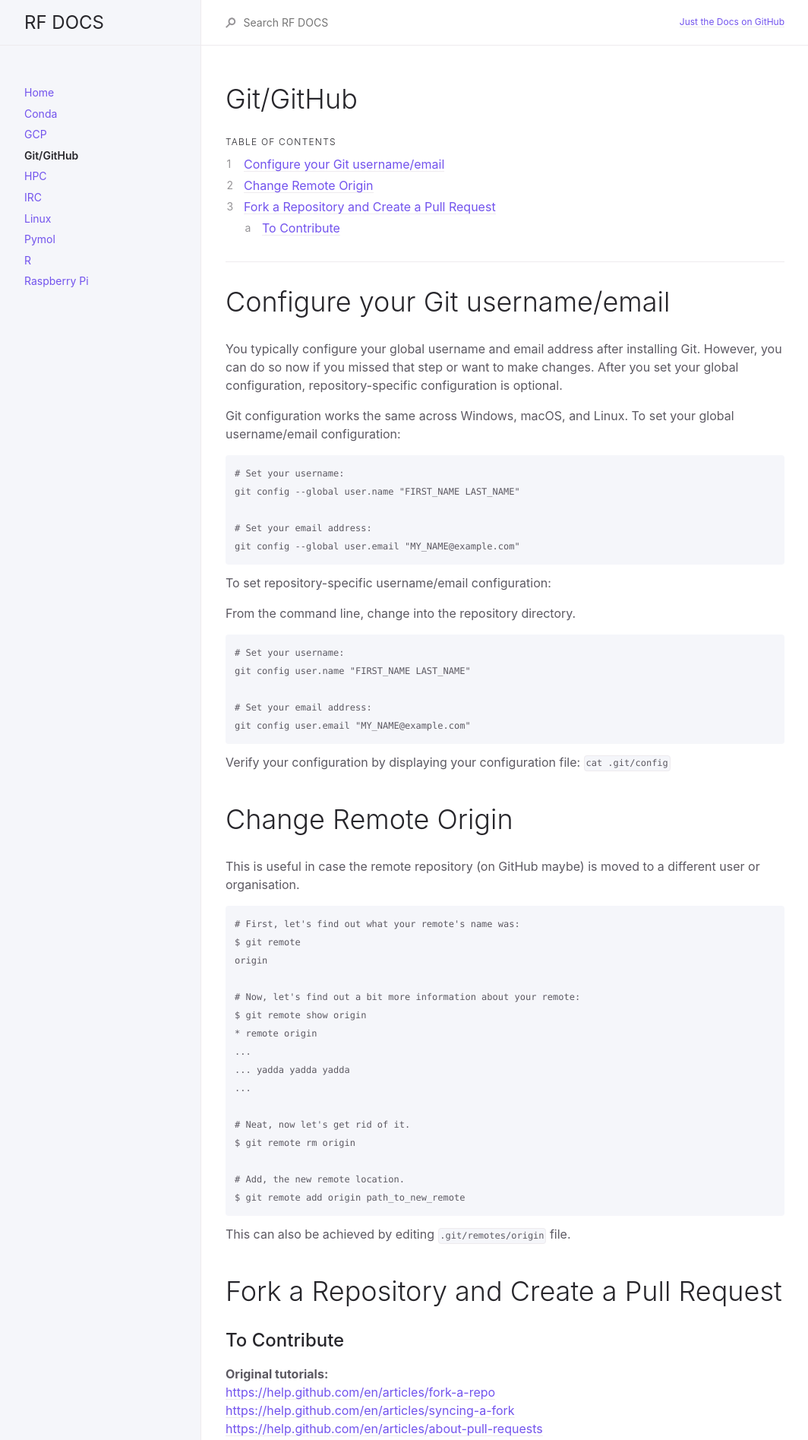
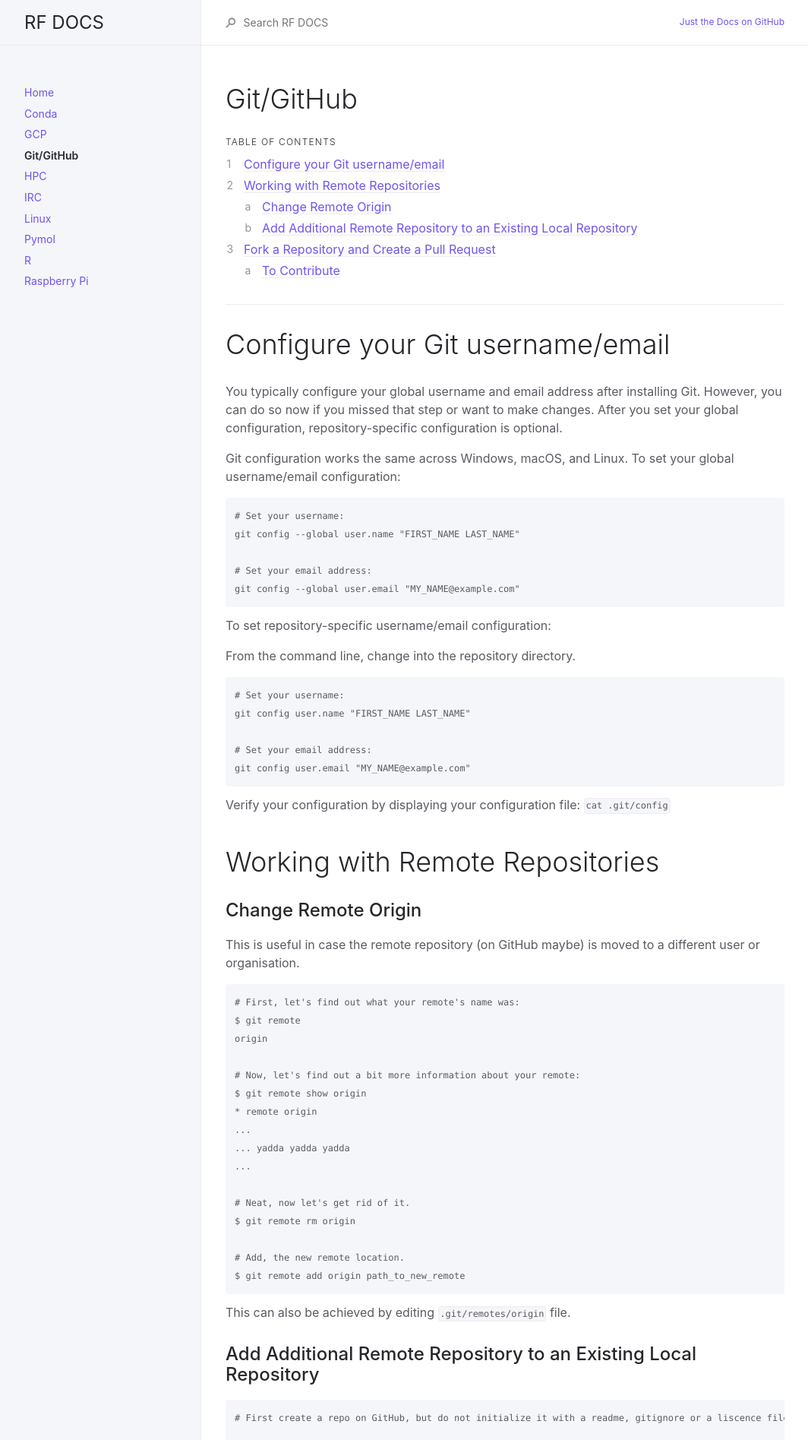
Before and after one commit to rohitfarmer/docs, a Jekyll site: the page built from docs/git.md, in a window 1280 px wide. Shown: the top 1895 px of the page at 76% size, without its empty margins (107-1171 px from the left). Built offline with Jekyll 4.4.1, drawn with Linux system fonts in a browser that asks for light colours; some of the changed text lies outside the part shown.

Commit message:
notes for adding additional remote repo

````diff
--- a/docs/git.md
+++ b/docs/git.md
@@ -45,7 +45,8 @@ git config user.email "MY_NAME@example.com"
 Verify your configuration by displaying your configuration file:
 `cat .git/config`
 
-# Change Remote Origin
+# Working with Remote Repositories
+## Change Remote Origin
 
 This is useful in case the remote repository (on GitHub maybe) is moved to a different user or organisation.
 
@@ -70,6 +71,14 @@ $ git remote add origin path_to_new_remote
 
 This can also be achieved by editing `.git/remotes/origin` file.
 
+## Add Additional Remote Repository to an Existing Local Repository
+
+```
+# First create a repo on GitHub, but do not initialize it with a readme, gitignore or a liscence file.
+
+git remote add <a name for the new remote repo> <link/path of the remote repo on GitHub>
+git push -u <name of the newly added remote repo> master
+```
 # Fork a Repository and Create a Pull Request
 ## To Contribute
 **Original tutorials:**
````
Also changed, not shown: _includes/head_custom.html (deleted), _includes/js/custom.js (deleted).
